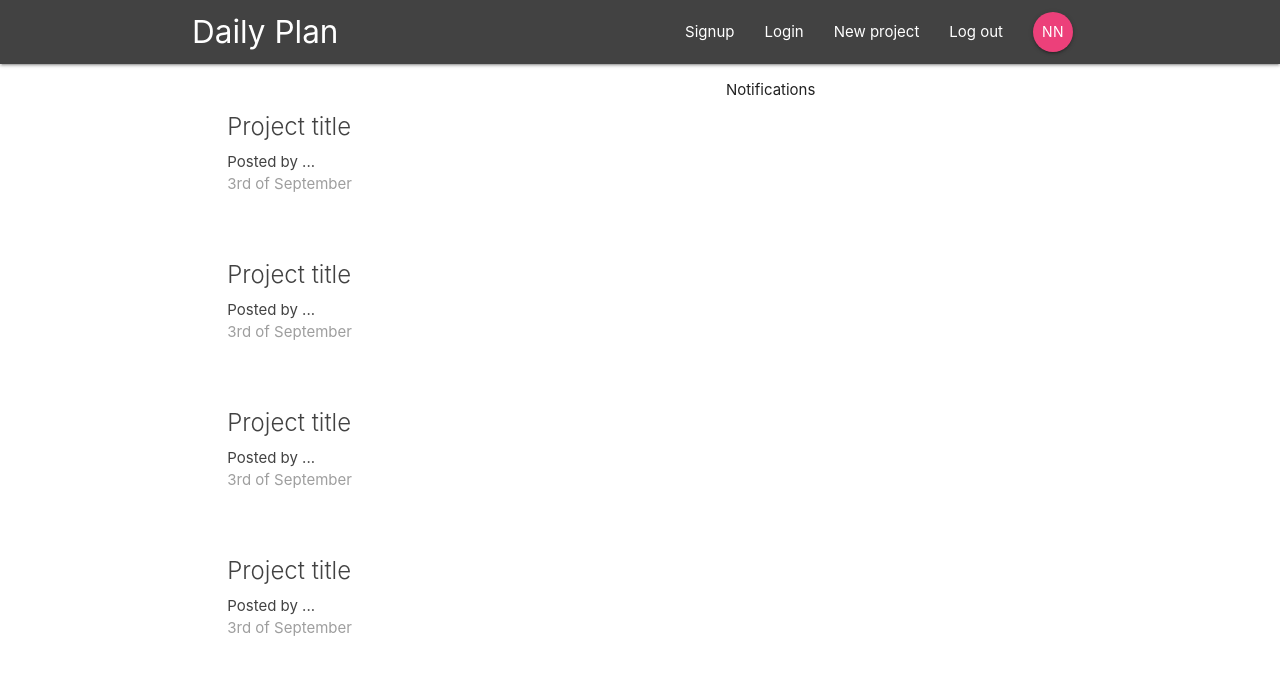
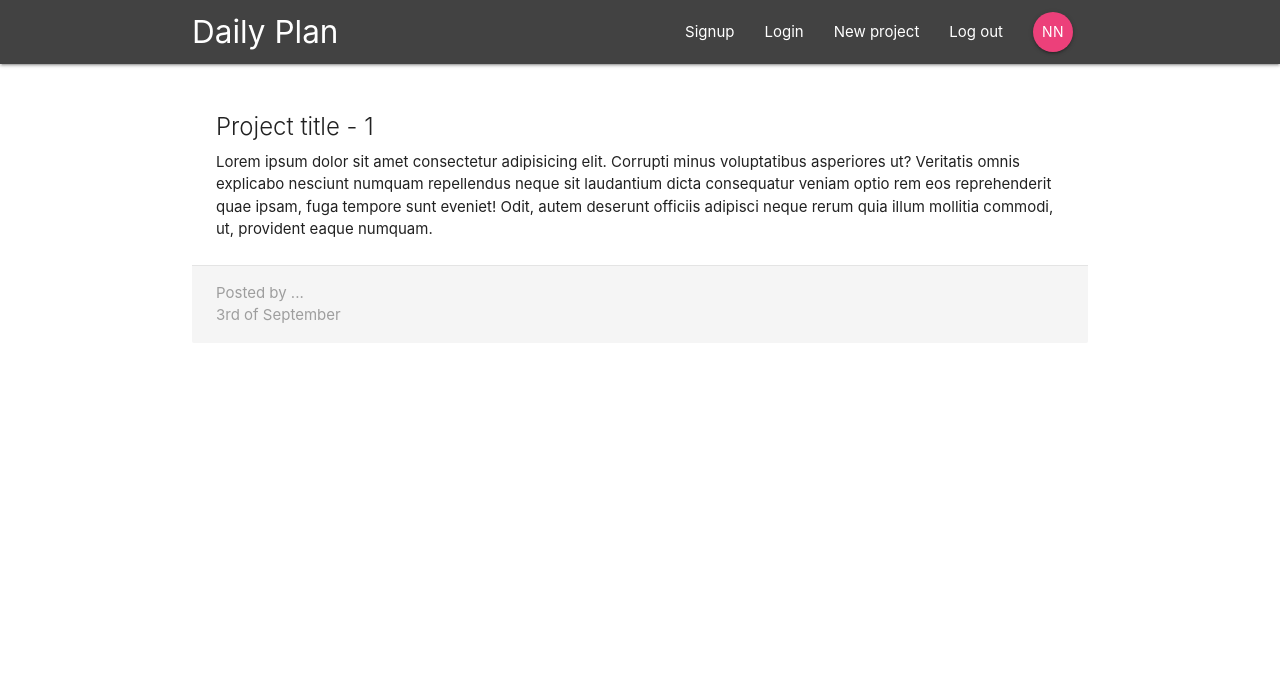
Before and after one commit to madjack99/dailyPlan, a React (Create React App) app: page /project/1 in a window 1280 px wide. Shown: the top 674 px of the page. Built offline with nearby package versions, Linux system fonts and the light colour scheme.

Commit message:
add ProjectDetails, add Route for ProjDet,get id form props.match.param

```diff
--- a/src/App.js
+++ b/src/App.js
@@ -2,6 +2,7 @@
 import { BrowserRouter, Switch, Route } from 'react-router-dom'
 import Navbar from './components/layout/Navbar'
 import Dashboard from './components/dashboard/Dashboard'
+import ProjectDetails from './components/projects/ProjectDetails'
 
 class App extends Component {
   render() {
@@ -10,7 +11,8 @@
         <div className="App">
           <Navbar />
           <Switch>
-            <Route path='/' component={Dashboard} />
+            <Route exact path='/' component={Dashboard} />
+            <Route path='/project/:id' component={ProjectDetails} />
           </Switch>
         </div>
       </BrowserRouter>
--- a/src/components/projects/ProjectDetails.js
+++ b/src/components/projects/ProjectDetails.js
@@ -0,0 +1,22 @@
+import React from 'react'
+
+function ProjectDetails(props) {
+  const id = props.match.params.id
+  return (
+    <div className="container section project-details">
+        <div className="card z-depth-0">
+            <div className="card-content">
+                <span className="card-title">Project title - { id }</span>
+                <p>Lorem ipsum dolor sit amet consectetur adipisicing elit. Corrupti minus voluptatibus asperiores ut? Veritatis omnis explicabo nesciunt numquam repellendus neque sit laudantium dicta consequatur veniam optio rem eos reprehenderit quae ipsam, fuga tempore sunt eveniet! Odit, autem deserunt officiis adipisci neque rerum quia illum mollitia commodi, ut, provident eaque numquam.
+                </p>
+            </div>
+            <div className="card-action grey lighten-4 grey-text">
+                <div>Posted by ...</div>
+                <div>3rd of September</div>
+            </div>
+        </div>
+    </div>
+  )
+}
+
+export default ProjectDetails
```
